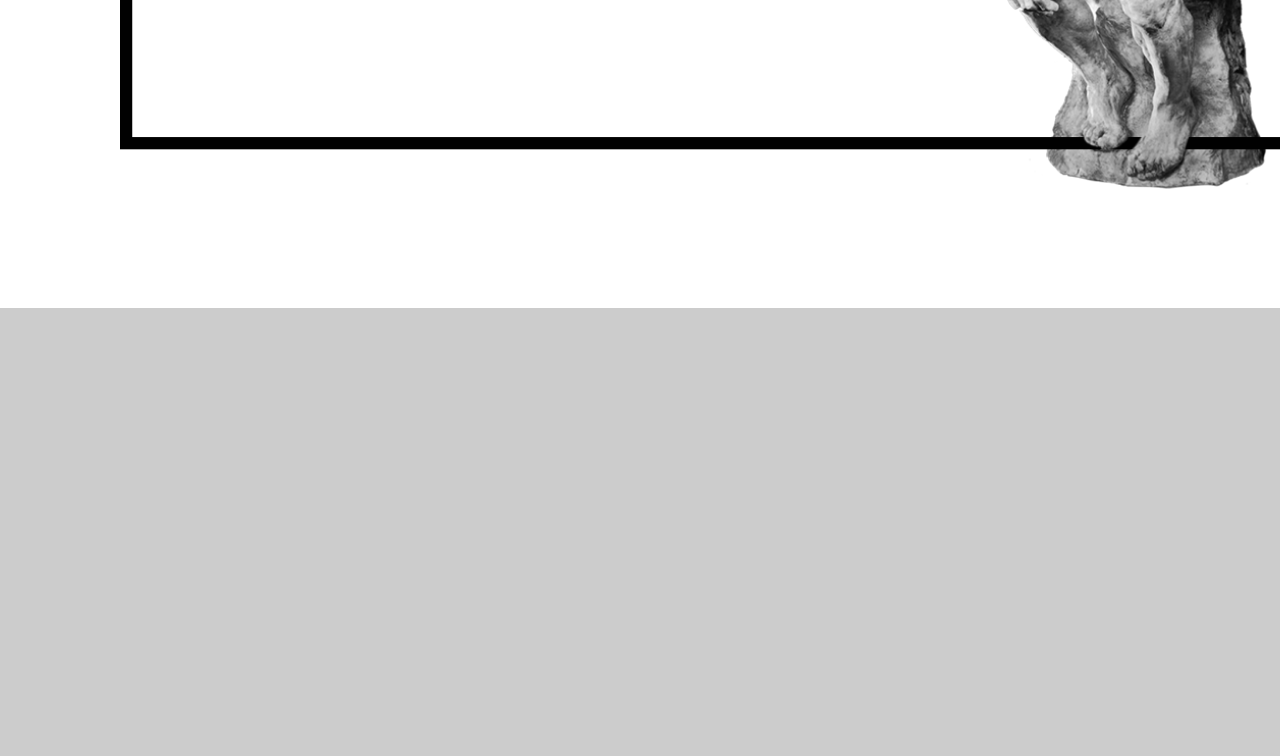
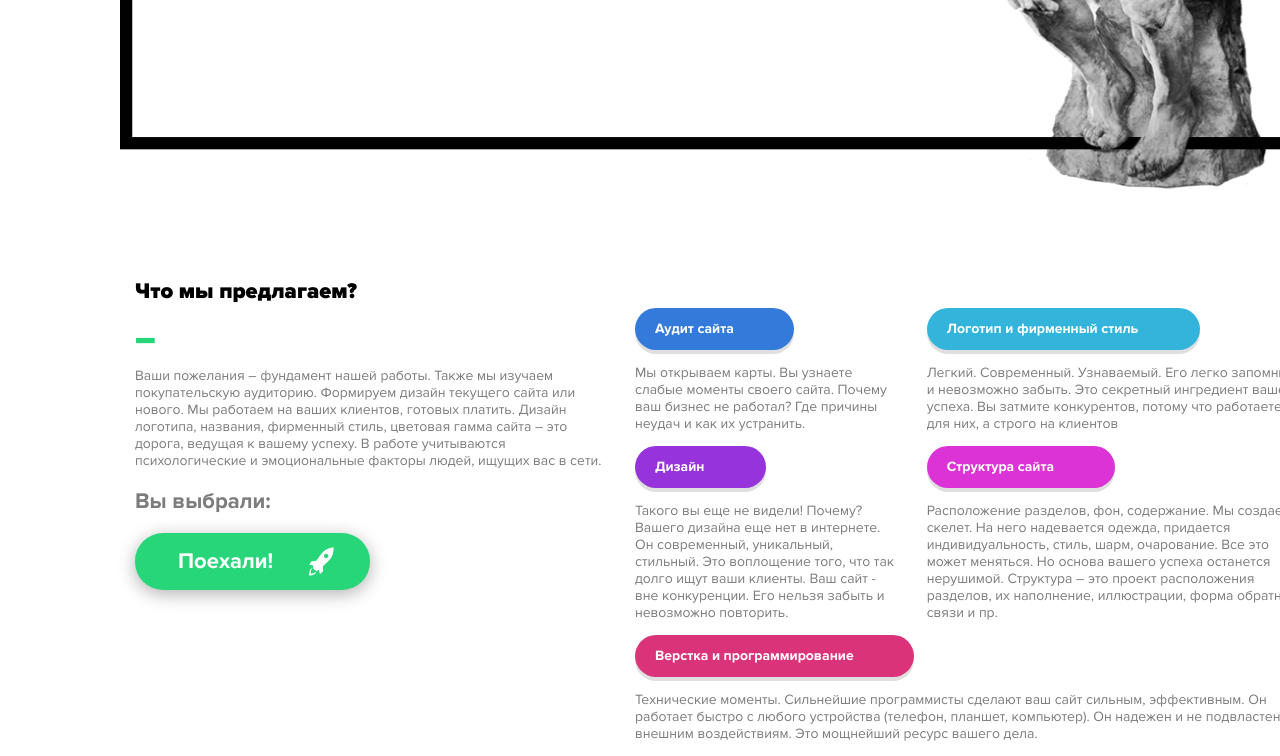
Before and after one commit to PreparedMedusa/wow-ah, a plain HTML site: page index.html in a window 1280 px wide. Shown: the part 1417-2173 px from the top of the page. Before the commit the page ends 1725 px from the top, so only its background shows below. Drawn offline with Linux system fonts and the light colour scheme.

Commit message:
worked with offer-part

```diff
--- a/css/style.css
+++ b/css/style.css
@@ -13,6 +13,8 @@ header{
   height: 759px;
   overflow: hidden;
   font-family: 'Proxima Nova Bl';
+}
+header, .logotypes, .offer{
   padding-left: 120px;
   padding-right: 120px;
 }
@@ -82,7 +84,6 @@ header h3{
   display: inline-block;
   width: 235px;
   height: 57px;
-  margin-left: 30px;
   padding-left: 43px;
   background-color: #27d678;
   color: #fff;
@@ -93,6 +94,9 @@ header h3{
   font-size: 22px;
   font-family: 'Proxima Nova Rg';
   font-weight: bold;
+}
+.top-btn{
+  margin-left: 30px;
 }
 .go-btn-rocket{
   position: absolute;
@@ -136,8 +140,6 @@ header h3{
   opacity: 0.2;
 }
 .logotypes{
-  padding-left: 120px;
-  padding-right: 120px;
   padding-top: 86px;
   font-family: 'Proxima Nova Bl';
 }
@@ -208,3 +210,49 @@ header h3{
   font-size: 14px;
   letter-spacing: -0.5px;
 }
+.offer h1{
+  font-family: 'Proxima Nova Bl';
+  font-size: 22px;
+  margin-top: -30px;
+}
+.offer h2{
+  font-family: 'Proxima Nova Rg';
+  font-size: 22px;
+  color: #7c7c7c;
+}
+.offer p{
+  font-family: 'Proxima Nova Rg';
+  font-size: 14px;
+  color: #7c7c7c;
+}
+#audit, #logo_style, #design, #structure, #develop{
+  height: 42px;
+  line-height: 42px;
+  padding-left: 20px;
+  color: #fff;
+  border-radius: 28px;
+  box-shadow: 0 4px 0px 0 rgb(85%, 85%, 85%, 0.83);
+  font-family: 'Proxima Nova Rg';
+  font-weight: bold;
+  font-size: 14px;
+}
+#audit{
+  width: 159px;
+  background-color: #337adb;
+}
+#logo_style{
+  width: 273px;
+  background-color: #33b5db;
+}
+#design{
+  width: 131px;
+  background-color: #9633db;
+}
+#structure{
+  width: 188px;
+  background-color: #db33d5;
+}
+#develop{
+  width: 279px;
+  background-color: #db337a;
+}
--- a/index.html
+++ b/index.html
@@ -30,7 +30,7 @@
           <div class="col-sm-6 header-right">
             <div class="btn-box">
               <span>+7 (909)</span> 247-99-77
-              <a href="#" class="go-btn">Поехали!
+              <a href="#" class="go-btn top-btn">Поехали!
                 <img src="img/btn-rocket.png" class="go-btn-rocket">
               </a>
             </div>
@@ -97,6 +97,66 @@
            до этого и создаст новый эталон, который невозможно повторить.</b></p>
       </div>
     </section>
+    <section class="offer">
+      <div class="container-fluid">
+        <div class="row">
+          <div class="col-sm-5">
+            <h1>Что мы предлагаем?</h1>
+            <span class="green-line">–</span>
+            <p>Ваши пожелания – фундамент нашей работы. Также мы изучаем покупательскую аудиторию. Формируем дизайн текущего сайта или нового. Мы работаем на ваших клиентов, готовых платить. Дизайн логотипа, названия, фирменный стиль, цветовая гамма сайта – это дорога, ведущая к вашему успеху. В работе учитываются психологические и эмоциональные факторы людей, ищущих вас в сети.</p>
+            <div id="offerchoice">
+              <h2>Вы выбрали:</h2>
+            </div>
+            <a href="#" class="go-btn">Поехали!
+              <img src="img/btn-rocket.png" class="go-btn-rocket">
+            </a>
+          </div>
+          <div class="col-sm-7">
+            <div class="row">
+              <div class="col-md-5">
+                <div id="audit" onclick=add_choice('audit')>Аудит cайта</div>
+                <p>Мы открываем карты. Вы узнаете слабые моменты своего сайта. Почему ваш бизнес не работал? Где причины неудач и как их устранить.</p>
+              </div>
+              <div class="col-md-7">
+                <div id="logo_style" onclick=add_choice('logo_style')>Логотип и фирменный стиль</div>
+                <p>Легкий. Современный. Узнаваемый. Его легко запомнить и невозможно забыть. Это секретный ингредиент вашего успеха. Вы затмите конкурентов, потому что работаете не для них, а строго на клиентов</p>
+              </div>
+            </div>
+            <div class="row">
+              <div class="col-md-5">
+                <div id="design" onclick=add_choice('design')>Дизайн</div>
+                <p>Такого вы еще не видели! Почему? Вашего дизайна еще нет в интернете. Он современный, уникальный, стильный. Это воплощение того, что так долго ищут ваши клиенты. Ваш сайт - вне конкуренции. Его нельзя забыть и невозможно повторить.</p>
+              </div>
+              <div class="col-md-7">
+                <div id="structure" onclick=add_choice('structure')>Структура сайта</div>
+                <p>Расположение разделов, фон, содержание. Мы создаем скелет. На него надевается одежда, придается индивидуальность, стиль, шарм, очарование. Все это может меняться. Но основа вашего успеха останется нерушимой. Структура – это проект расположения разделов, их наполнение, иллюстрации, форма обратной связи и пр.</p>
+              </div>
+            </div>
+            <div class="row">
+              <div class="col-md-12">
+                <div id="develop" onclick=add_choice('develop')>Верстка и программирование</div>
+                <p>Технические моменты. Сильнейшие программисты сделают ваш сайт сильным, эффективным. Он работает быстро с любого устройства (телефон, планшет, компьютер). Он надежен и не подвластен внешним воздействиям. Это мощнейший ресурс вашего дела.</p>
+              </div>
+            </div>
+          </div>
+        </div>
+      </div>
+    </section>
+    <script>
+      function add_choice(id_elem){
+        var newid = id_elem+'_left';
+        var y = document.getElementById(id_elem);
+        alert(newid);
+        var x = y.cloneNode(true);
+        x.onclick=del_choice(newid);
+        x.id=newid;
+        offerchoice.appendChild(x);
+      }
+      function del_choice(id){
+        var elem = document.getElementById('id');
+        // elem.offerchoice.removeChild(elem);
+      }
+    </script>
     <script src="js/swiper.min.js"></script>
     <script>
       var swiper = new Swiper('.swiper-container', {
```
